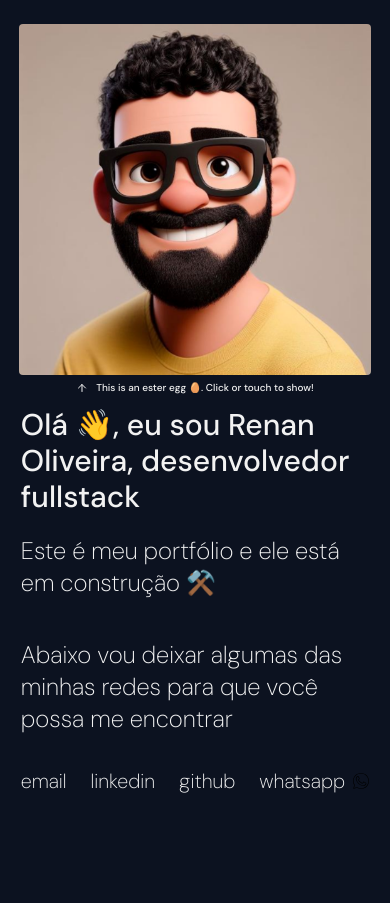
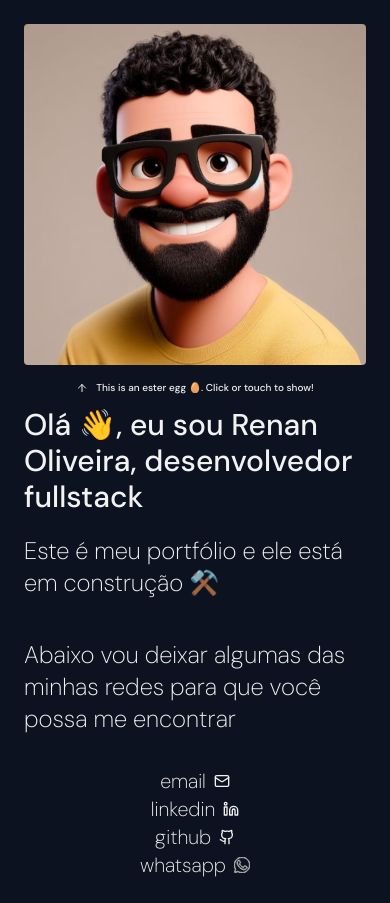
Before and after one commit to renanlido/renanlido.me, a Next.js app: page / in a window 390 px wide. Before the commit the page ends 844 px from the top, so only its background shows below. Built offline with nearby package versions, Linux system fonts and the light colour scheme; a web font is replaced by a local one.

Commit message:
fix: responsivity

```diff
--- a/src/app/page.tsx
+++ b/src/app/page.tsx
@@ -35,31 +35,31 @@ export default function Home() {
 
       <div className="mt-3 flex flex-col items-center gap-10 font-dm-sans md:mt-6 md:gap-20">
         <div className="flex flex-col items-center gap-5 md:gap-2">
-          <h1 className="text-3xl text-white">
+          <h1 className="text-wrap text-3xl text-white">
             Olá 👋, eu sou Renan Oliveira, desenvolvedor fullstack
           </h1>
 
-          <h2 className="text-2xl font-[200] text-white">
+          <h2 className="text-wrap text-2xl font-[200] text-white">
             Este é meu portfólio e ele está em construção ⚒️
           </h2>
         </div>
 
         <div className="flex flex-col items-center gap-8">
-          <h3 className="text-2xl font-[200] text-white">
+          <h3 className="text-wrap text-2xl font-[200] text-white">
             Abaixo vou deixar algumas das minhas redes para que você possa me
             encontrar
           </h3>
 
-          <div className="flex w-full max-w-[400px] flex-1 items-center justify-between">
+          <div className="flex w-full max-w-[400px] flex-1 flex-col items-center justify-between md:flex-row">
             <Link
               href="mailto:renanlido@yahoo.com.br"
-              className="group flex items-center justify-center gap-2 text-xl font-[200] text-white"
+              className="group flex w-full items-center justify-center gap-2 text-xl font-[200] text-white"
             >
               email
               <Mail
                 width={16}
                 height={16}
-                className="stroke-none group-hover:stroke-white"
+                className="group-hover:stroke-white md:stroke-none"
               />
             </Link>
 
@@ -71,7 +71,7 @@ export default function Home() {
               <Linkedin
                 width={16}
                 height={16}
-                className="stroke-none group-hover:stroke-white"
+                className="group-hover:stroke-white md:stroke-none"
               />
             </Link>
 
@@ -83,7 +83,7 @@ export default function Home() {
               <Github
                 width={16}
                 height={16}
-                className="stroke-none group-hover:stroke-white"
+                className="group-hover:stroke-white md:stroke-none"
               />
             </Link>
 
@@ -95,7 +95,7 @@ export default function Home() {
               <WhatsappSvg
                 width={16}
                 height={16}
-                className="stroke-none group-hover:stroke-white"
+                className="stroke-white group-hover:stroke-white md:stroke-none"
               />
             </Link>
           </div>
--- a/src/components/flip-image.tsx
+++ b/src/components/flip-image.tsx
@@ -38,7 +38,7 @@ export function withClick<T extends WithClickProps>(
         style={{
           perspective: '1200px',
           transformStyle: 'preserve-3d',
-          width: `${props.width}`,
+          width: `clamp(calc(${props.width}/2), 100vw, ${props.width})`,
           height: `calc(${props.height} - 3rem)`,
         }}
       >
```
